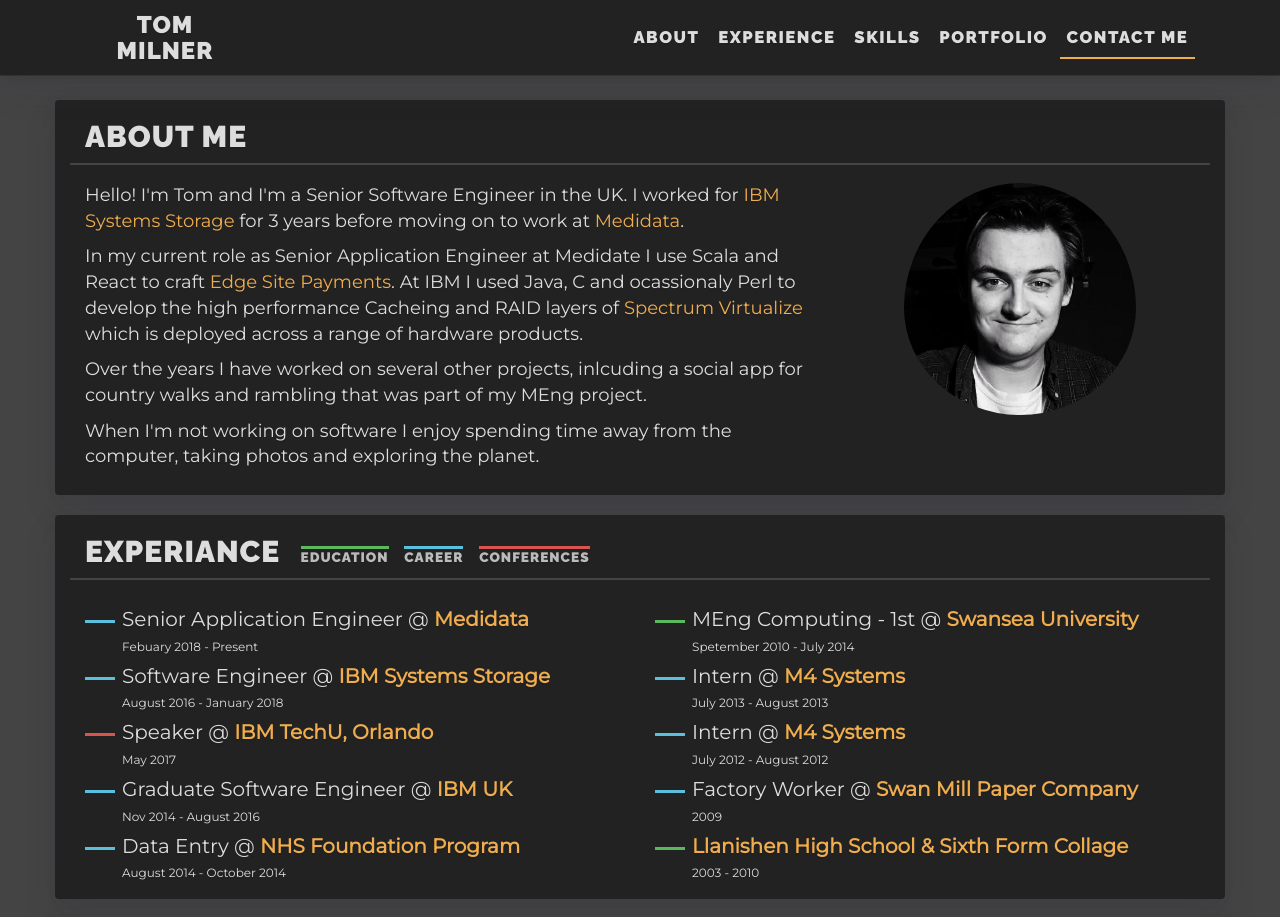
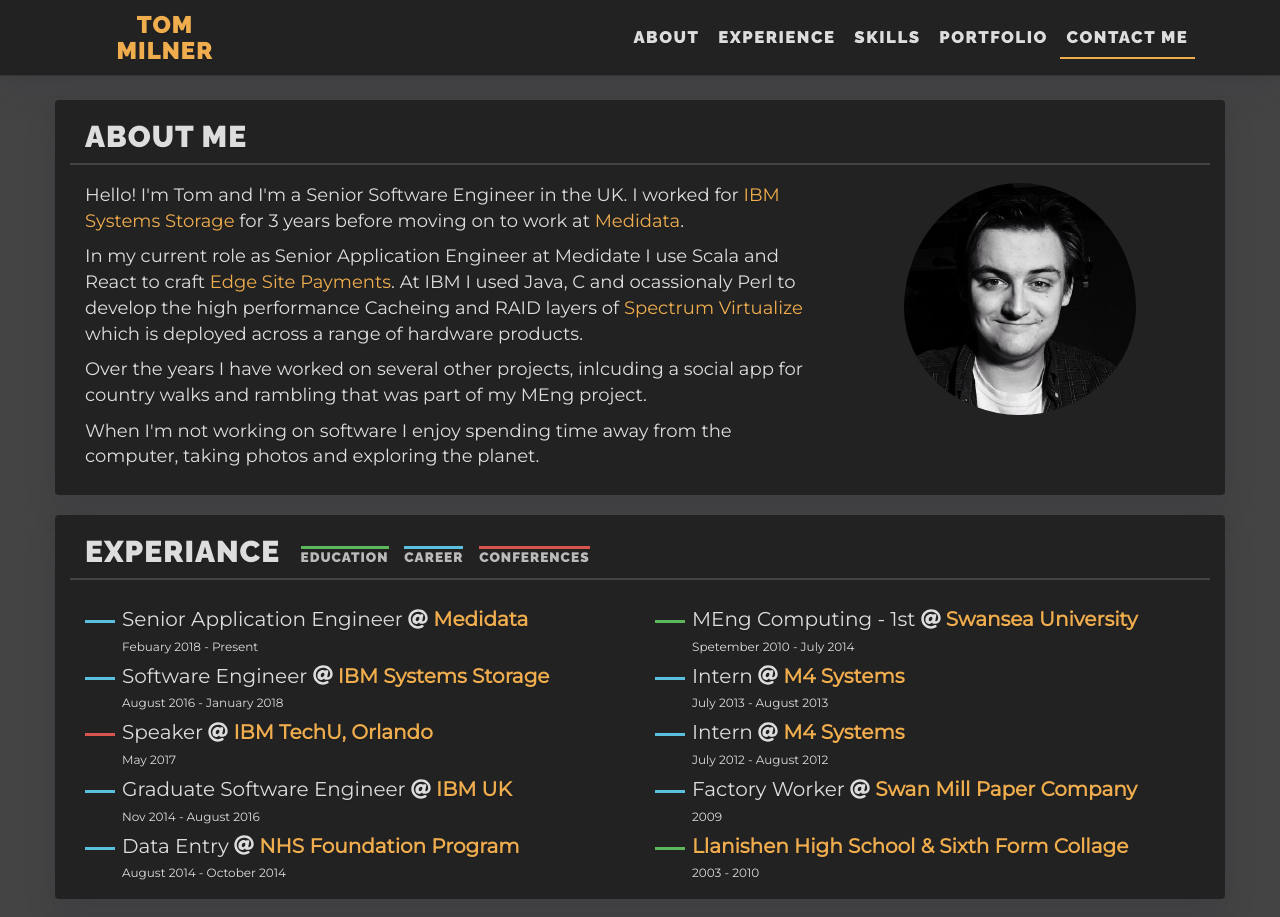
Before and after one commit to tmilner/tmilner.co.uk, a plain HTML site: page index.html in a window 1280 px wide. Shown: the top 917 px of the page. Drawn offline with nearby package versions, Linux system fonts and the light colour scheme.

Commit message:
A few more tweeks and improvments

```diff
--- a/css/main.css
+++ b/css/main.css
@@ -50,6 +50,7 @@
 }
 header h3 {
   margin-top: 12px;
+  color: var(--primary);
 }
 header nav ul {
   font-size: 1.2em;
--- a/index.html
+++ b/index.html
@@ -85,41 +85,41 @@
             </div>
             <div class="col-lg-6 col-xs-12">
                 <div class="row blue item">
-                    <span class="roll">Senior Application Engineer @ <a href="http://mdsol.com"><b>Medidata</b></a></span>
+                    <span class="roll">Senior Application Engineer <i class="fas fa-at"></i> <a href="http://mdsol.com"><b>Medidata</b></a></span>
                     <span class="date">Febuary 2018 - Present</span>
                 </div>
                 <div class="row blue item">
-                    <span class="roll">Software Engineer @ <a href="https://www-03.ibm.com/systems/uk/storage/"><b>IBM Systems Storage</b></a></span>
+                    <span class="roll">Software Engineer <i class="fas fa-at"></i> <a href="https://www-03.ibm.com/systems/uk/storage/"><b>IBM Systems Storage</b></a></span>
                     <span class="date">August 2016 - January 2018</span>
                 </div>
                 <div class="row red item">
-                    <span class="roll">Speaker @ <a href="https://www-03.ibm.com/services/learning/ites.wss/zz/en?pageType=page&c=a0002173"><b>IBM TechU, Orlando</b></a></span>
+                    <span class="roll">Speaker <i class="fas fa-at"></i> <a href="https://www-03.ibm.com/services/learning/ites.wss/zz/en?pageType=page&c=a0002173"><b>IBM TechU, Orlando</b></a></span>
                     <span class="date">May 2017</span>
                 </div>
                 <div class="row blue item">
-                    <span class="roll">Graduate Software Engineer @ <a href="https://www.ibm.com/uk-en"><b>IBM UK</b></a></span>
+                    <span class="roll">Graduate Software Engineer <i class="fas fa-at"></i> <a href="https://www.ibm.com/uk-en"><b>IBM UK</b></a></span>
                     <span class="date">Nov 2014 - August 2016</span>
                 </div>
                 <div class="row blue item">
-                    <span class="roll">Data Entry @ <a href="http://www.foundationprogramme.nhs.uk/pages/home"><b>NHS Foundation Program</b></a></span>
+                    <span class="roll">Data Entry <i class="fas fa-at"></i> <a href="http://www.foundationprogramme.nhs.uk/pages/home"><b>NHS Foundation Program</b></a></span>
                     <span class="date">August 2014 - October 2014 </span>
                 </div>
               </div>
               <div class="col-lg-6 col-xs-12">
                 <div class="row green item">
-                    <span class="roll">MEng Computing - 1st @ <a href="http://swansea.ac.uk/"><b>Swansea University</b></a></span>
+                    <span class="roll">MEng Computing - 1st <i class="fas fa-at"></i> <a href="http://swansea.ac.uk/"><b>Swansea University</b></a></span>
                     <span class="date">Spetember 2010 - July 2014</span>
                 </div>
                 <div class="row blue item">
-                    <span class="roll">Intern @ <a href="http://m4systems.com"><b>M4 Systems</b></a></span>
+                    <span class="roll">Intern <i class="fas fa-at"></i> <a href="http://m4systems.com"><b>M4 Systems</b></a></span>
                     <span class="date">July 2013 - August 2013</i></span>
                 </div>
                 <div class="row blue item">
-                    <span class="roll">Intern @ <a href="http://m4systems.com"><b>M4 Systems</b></a></span>
+                    <span class="roll">Intern <i class="fas fa-at"></i> <a href="http://m4systems.com"><b>M4 Systems</b></a></span>
                     <span class="date">July 2012 - August 2012</i></span>
                 </div>
                 <div class="row blue item">
-                    <span class="roll">Factory Worker @ <a href="http://www.swantex.com"><b>Swan Mill Paper Company</b></a></span>
+                    <span class="roll">Factory Worker <i class="fas fa-at"></i> <a href="http://www.swantex.com"><b>Swan Mill Paper Company</b></a></span>
                     <span class="date">2009</span>
                 </div>
                 <div class="row green item">
@@ -297,12 +297,10 @@
             </div>
             <div class="row">
                 <div class="col-lg-12">
-                    <p>You can email me - <a href="mailto:mail@tmilner.co.uk">mail@tmilner.co.uk</a> - or follow me on one of the social networks below.</p>
-                </div>
-            </div>
-            <div class="row">
-                <div class="col-lg-12">
                     <ul class="social list-inline">
+                        <li>
+                            <a href="mailto:mail@tmilner.co.uk" class="btn-social"><i class="fas fa-envelope-open"></i></a>
+                        </li>
                         <li>
                             <a href="https://github.com/tmilner" class="btn-social"><i class="fab fa-github"></i></a>
                         </li>
```
